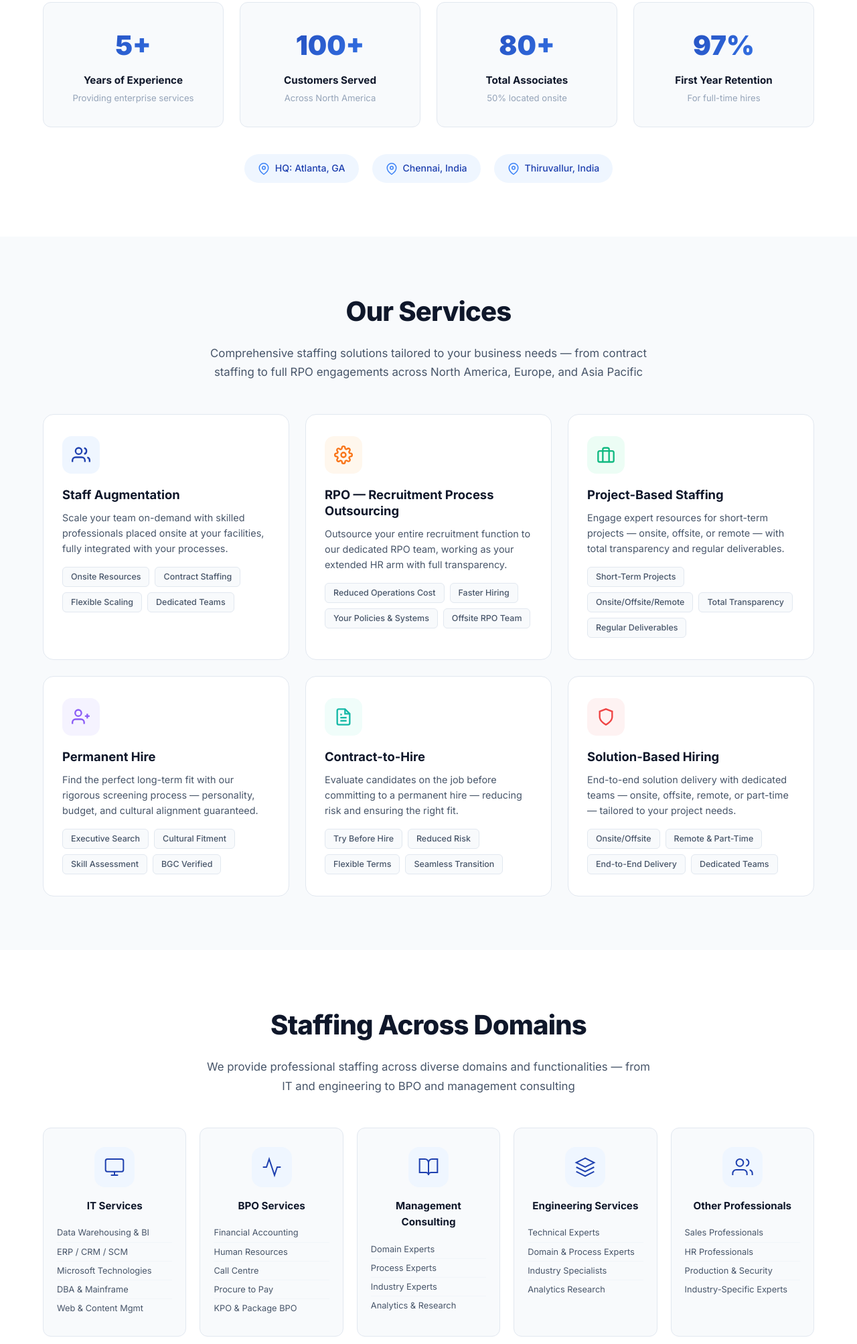
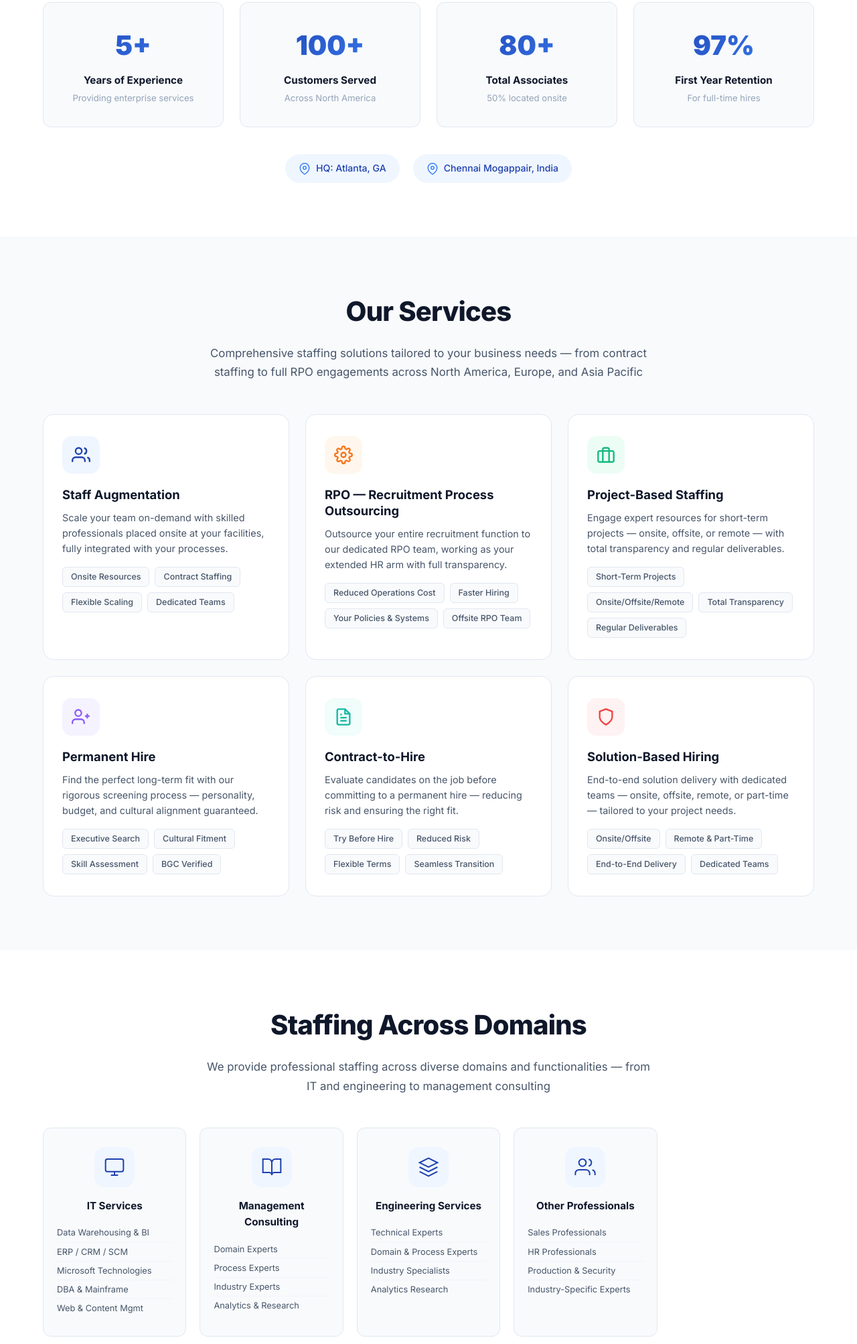
Before and after one commit to vijisrk22/kashtecz, a plain HTML site: page index.html in a window 1280 px wide. Shown: the part 1654-3660 px from the top of the page at 67% size. Drawn offline with Linux system fonts and the light colour scheme.

Commit message:
Update contact info, location, and remove BPO services

```diff
--- a/index.html
+++ b/index.html
@@ -211,11 +211,7 @@
                 </div>
                 <div class="location-tag">
                     <svg width="18" height="18" viewBox="0 0 24 24" fill="none" stroke="currentColor" stroke-width="2"><path d="M21 10c0 7-9 13-9 13s-9-6-9-13a9 9 0 0 1 18 0z"/><circle cx="12" cy="10" r="3"/></svg>
-                    Chennai, India
-                </div>
-                <div class="location-tag">
-                    <svg width="18" height="18" viewBox="0 0 24 24" fill="none" stroke="currentColor" stroke-width="2"><path d="M21 10c0 7-9 13-9 13s-9-6-9-13a9 9 0 0 1 18 0z"/><circle cx="12" cy="10" r="3"/></svg>
-                    Thiruvallur, India
+                    Chennai Mogappair, India
                 </div>
             </div>
         </div>
@@ -313,7 +309,7 @@
     <section class="domains" id="domains">
         <div class="container">
             <h2 class="section-title">Staffing Across Domains</h2>
-            <p class="section-subtitle">We provide professional staffing across diverse domains and functionalities — from IT and engineering to BPO and management consulting</p>
+            <p class="section-subtitle">We provide professional staffing across diverse domains and functionalities — from IT and engineering to management consulting</p>
             <div class="domains-grid">
                 <div class="domain-card">
                     <div class="domain-icon">
@@ -328,19 +324,7 @@
                         <li>Web & Content Mgmt</li>
                     </ul>
                 </div>
-                <div class="domain-card">
-                    <div class="domain-icon">
-                        <svg width="32" height="32" viewBox="0 0 24 24" fill="none" stroke="currentColor" stroke-width="1.5"><path d="M22 12h-4l-3 9L9 3l-3 9H2"/></svg>
-                    </div>
-                    <h3>BPO Services</h3>
-                    <ul>
-                        <li>Financial Accounting</li>
-                        <li>Human Resources</li>
-                        <li>Call Centre</li>
-                        <li>Procure to Pay</li>
-                        <li>KPO & Package BPO</li>
-                    </ul>
-                </div>
+
                 <div class="domain-card">
                     <div class="domain-icon">
                         <svg width="32" height="32" viewBox="0 0 24 24" fill="none" stroke="currentColor" stroke-width="1.5"><path d="M2 3h6a4 4 0 0 1 4 4v14a3 3 0 0 0-3-3H2z"/><path d="M22 3h-6a4 4 0 0 0-4 4v14a3 3 0 0 1 3-3h7z"/></svg>
@@ -680,23 +664,23 @@
             <h2 class="cta-title">Ready to Build Your <span class="gradient-text-light">Dream Team?</span></h2>
             <p class="cta-subtitle">Partner with our expert staffing consultants to accelerate your business growth. Let's discuss how our proven recruitment methodologies can deliver the right talent, fast.</p>
             <div class="cta-actions">
-                <a href="mailto:info@kashtecz.com" class="btn btn-primary btn-lg">
+                <a href="mailto:suji@kashtecz.com" class="btn btn-primary btn-lg">
                     Start the Conversation
                     <svg width="20" height="20" viewBox="0 0 24 24" fill="none" stroke="currentColor" stroke-width="2"><path d="M5 12h14M12 5l7 7-7 7"/></svg>
                 </a>
-                <a href="tel:+12143829022" class="btn btn-ghost btn-lg">
+                <a href="tel:+12146680696" class="btn btn-ghost btn-lg">
                     <svg width="20" height="20" viewBox="0 0 24 24" fill="none" stroke="currentColor" stroke-width="2"><path d="M22 16.92v3a2 2 0 0 1-2.18 2 19.79 19.79 0 0 1-8.63-3.07 19.5 19.5 0 0 1-6-6 19.79 19.79 0 0 1-3.07-8.67A2 2 0 0 1 4.11 2h3a2 2 0 0 1 2 1.72 12.84 12.84 0 0 0 .7 2.81 2 2 0 0 1-.45 2.11L8.09 9.91a16 16 0 0 0 6 6l1.27-1.27a2 2 0 0 1 2.11-.45 12.84 12.84 0 0 0 2.81.7A2 2 0 0 1 22 16.92z"/></svg>
-                    Call 214-382-9022
+                    Call 214-668-0696
                 </a>
             </div>
             <div class="cta-contact-info">
                 <div class="cta-info-item">
                     <svg width="18" height="18" viewBox="0 0 24 24" fill="none" stroke="currentColor" stroke-width="2"><path d="M4 4h16c1.1 0 2 .9 2 2v12c0 1.1-.9 2-2 2H4c-1.1 0-2-.9-2-2V6c0-1.1.9-2 2-2z"/><polyline points="22,6 12,13 2,6"/></svg>
-                    info@kashtecz.com
+                    suji@kashtecz.com
                 </div>
                 <div class="cta-info-item">
                     <svg width="18" height="18" viewBox="0 0 24 24" fill="none" stroke="currentColor" stroke-width="2"><path d="M21 10c0 7-9 13-9 13s-9-6-9-13a9 9 0 0 1 18 0z"/><circle cx="12" cy="10" r="3"/></svg>
-                    Atlanta, GA | Chennai | Thiruvallur
+                    Atlanta, GA | Chennai Mogappair
                 </div>
             </div>
         </div>
@@ -744,7 +728,6 @@
                     <h4>Domains</h4>
                     <ul>
                         <li><a href="#domains">IT Services</a></li>
-                        <li><a href="#domains">BPO Services</a></li>
                         <li><a href="#domains">Management Consulting</a></li>
                         <li><a href="#domains">Engineering Services</a></li>
                     </ul>
```
